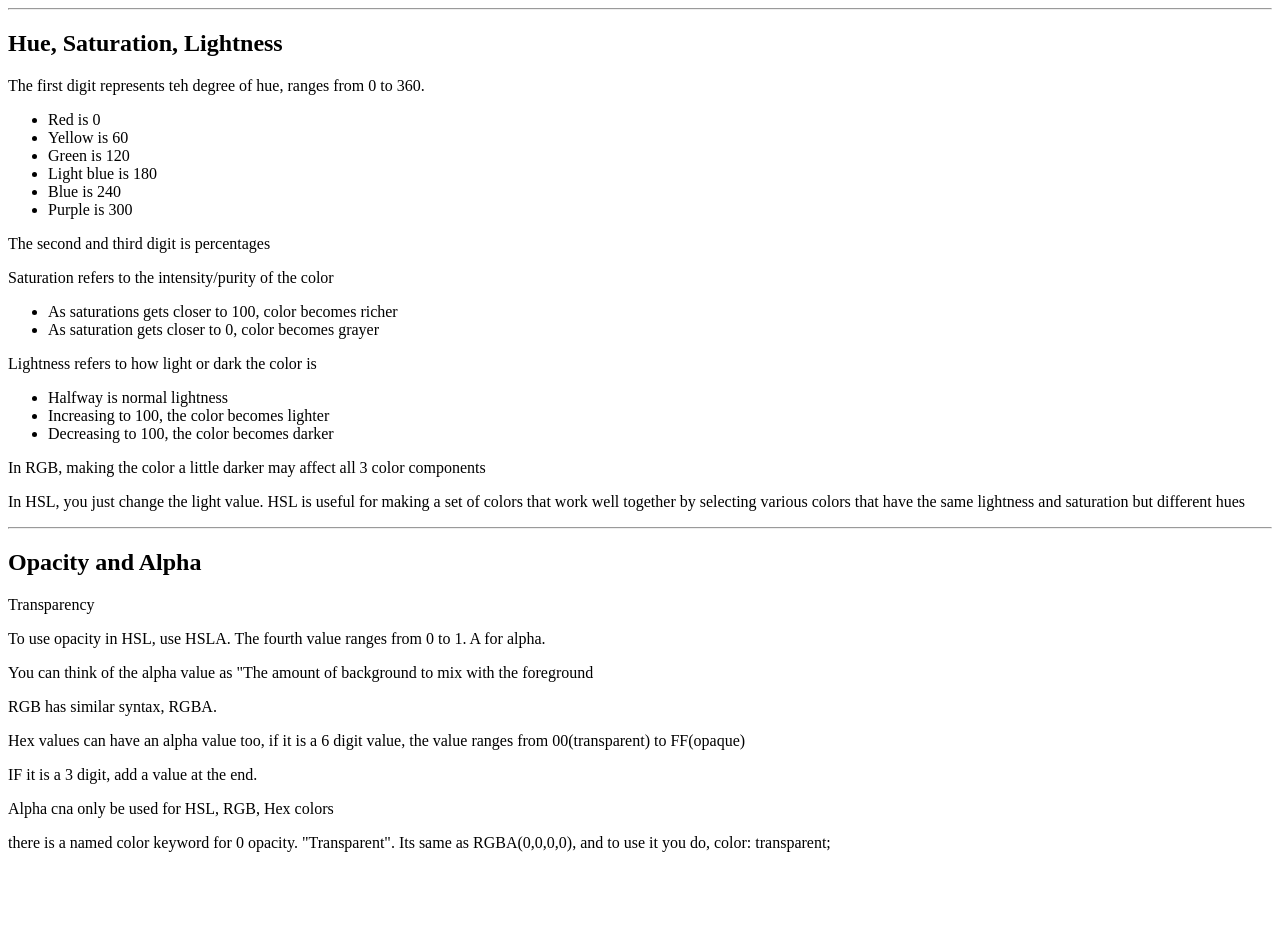
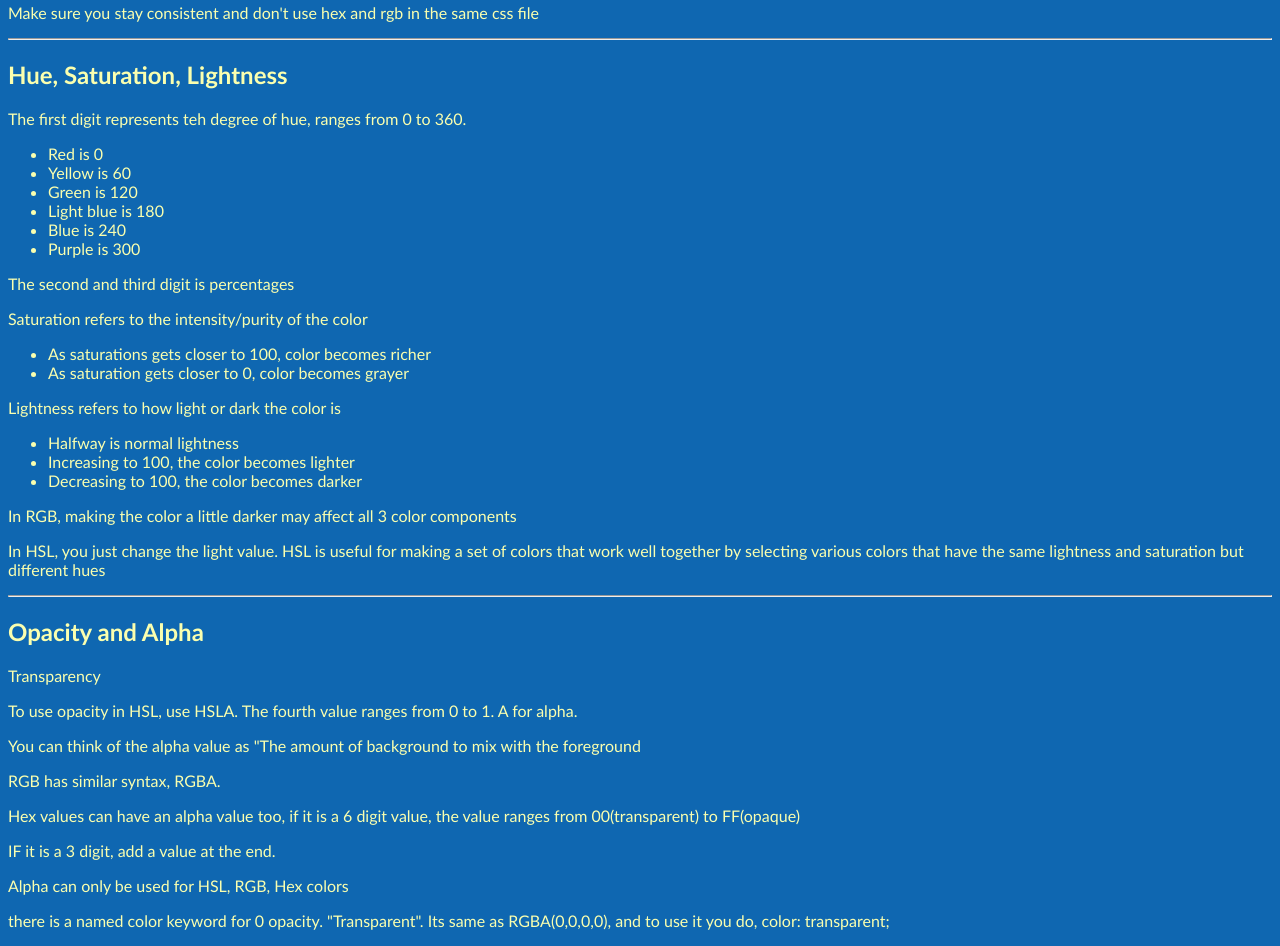
Before and after one commit to raitayami/Improved_Styling_With_Css, a plain HTML site: page Colors/index.html in a window 1280 px wide. Shown: the part 893-1839 px from the top of the page. Before the commit the page ends 1761 px from the top, so only its background shows below. Drawn offline with Linux system fonts and the light colour scheme.

Commit message:
Added few css styling

```diff
--- a/Colors/index.html
+++ b/Colors/index.html
@@ -95,7 +95,7 @@
     <p>RGB has similar syntax, RGBA. </p>
     <p>Hex values can have an alpha value too, if it is a 6 digit value, the value ranges from 00(transparent) to FF(opaque)</p>
     <p>IF it is a 3 digit, add a value at the end.</p>
-    <p>Alpha cna only be used for HSL, RGB, Hex colors</p>
+    <p>Alpha can only be used for HSL, RGB, Hex colors</p>
     <p>there is a named color keyword for 0 opacity. "Transparent". Its same as RGBA(0,0,0,0), and to use it you do, color: transparent;</p>
 
 
--- a/Colors/styles.css
+++ b/Colors/styles.css
@@ -0,0 +1,9 @@
+*{
+    background-color:#0F67B1;
+    color: #FAFFAF;
+    font-family: 'Gill Sans', 'Gill Sans MT', Calibri, 'Trebuchet MS', sans-serif;
+}
+
+hr{
+    color:  #96C9F4;
+}
```
